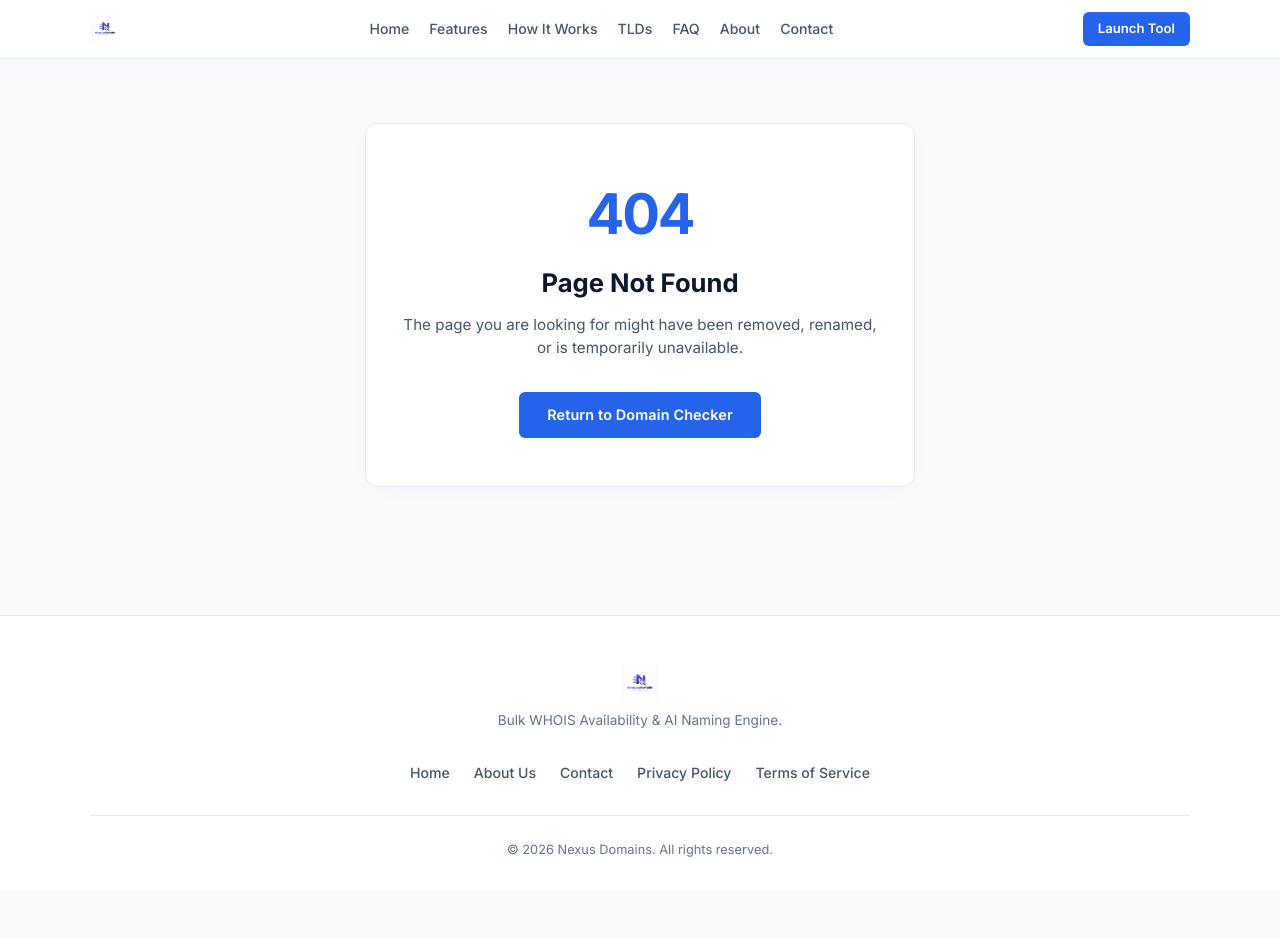
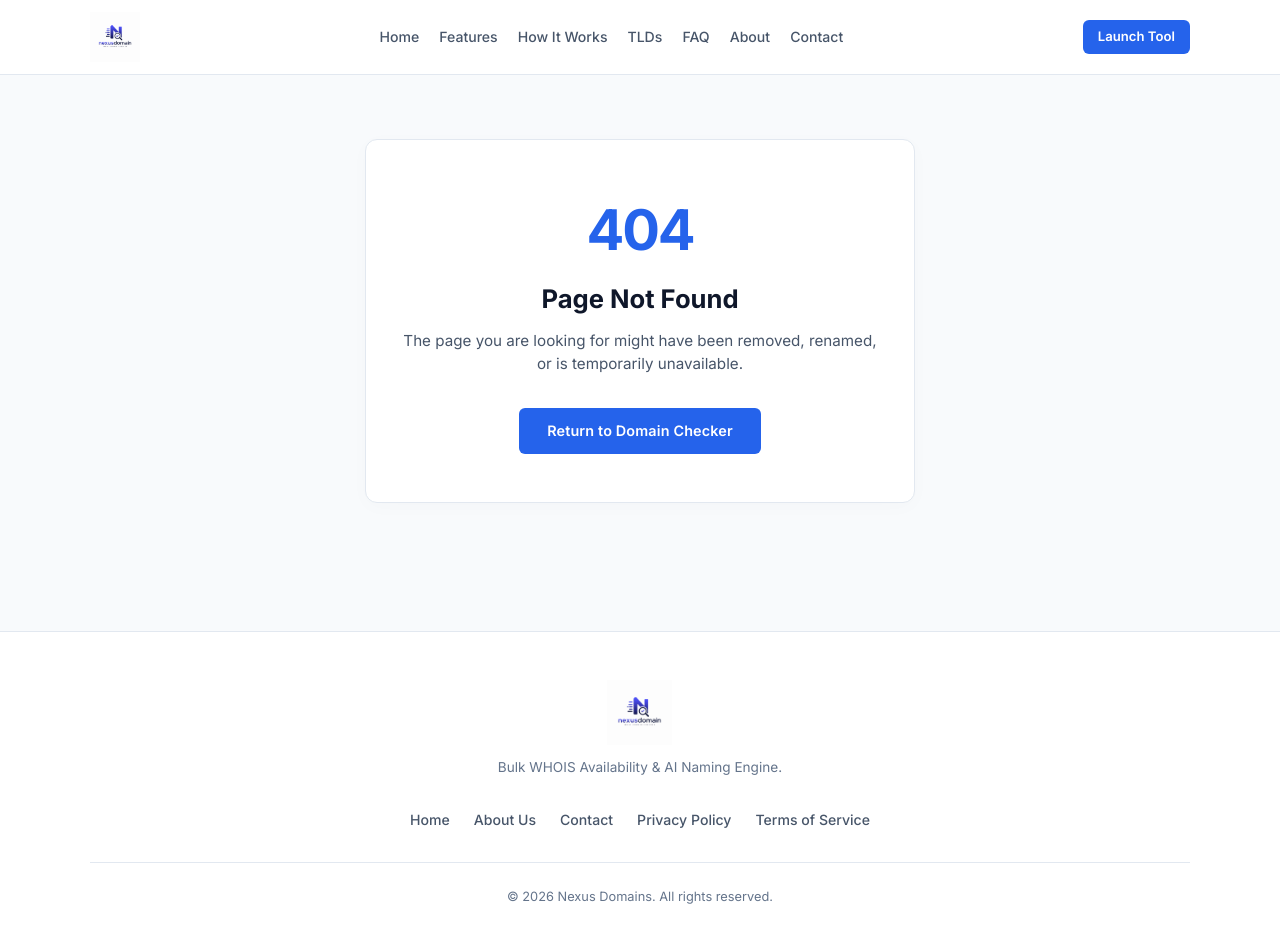
Before and after one commit to shayanmalik1107/domain, a website: page public/404.html in a window 1280 px wide. Before the commit the page ends 891 px from the top, so only its background shows below. Drawn offline with Linux system fonts and the light colour scheme.

Commit message:
Increase logo size in navbar and footer

```diff
--- a/public/style.css
+++ b/public/style.css
@@ -971,18 +971,18 @@ small {
 }
 
 .nav-logo-img {
-    height: 30px;
+    height: 50px;
     width: auto;
-    max-height: 32px;
+    max-height: 55px;
     object-fit: contain;
 }
 
 .footer-logo-img {
-    height: 38px;
+    height: 65px;
     width: auto;
-    max-height: 42px;
+    max-height: 75px;
     object-fit: contain;
-    margin-bottom: 0.5rem;
+    margin-bottom: 0.75rem;
     display: block;
     margin-left: auto;
     margin-right: auto;
```
